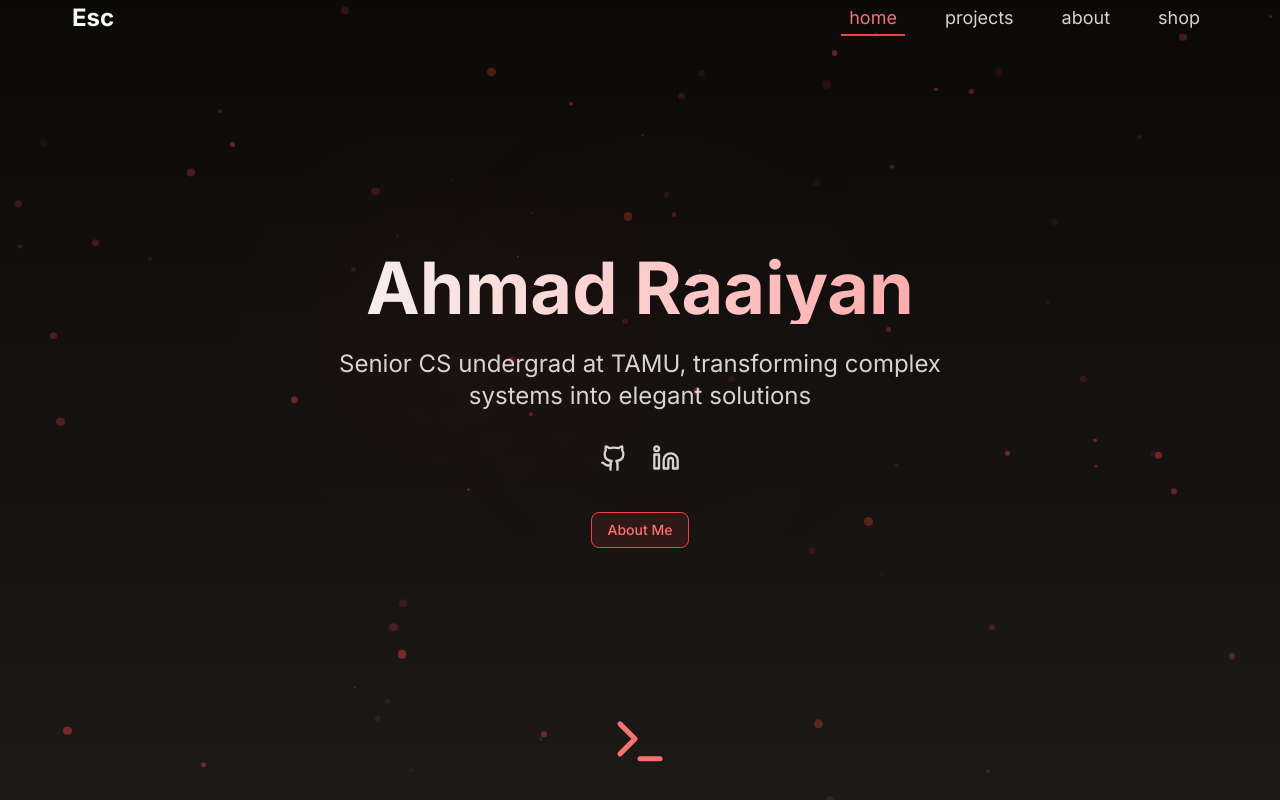
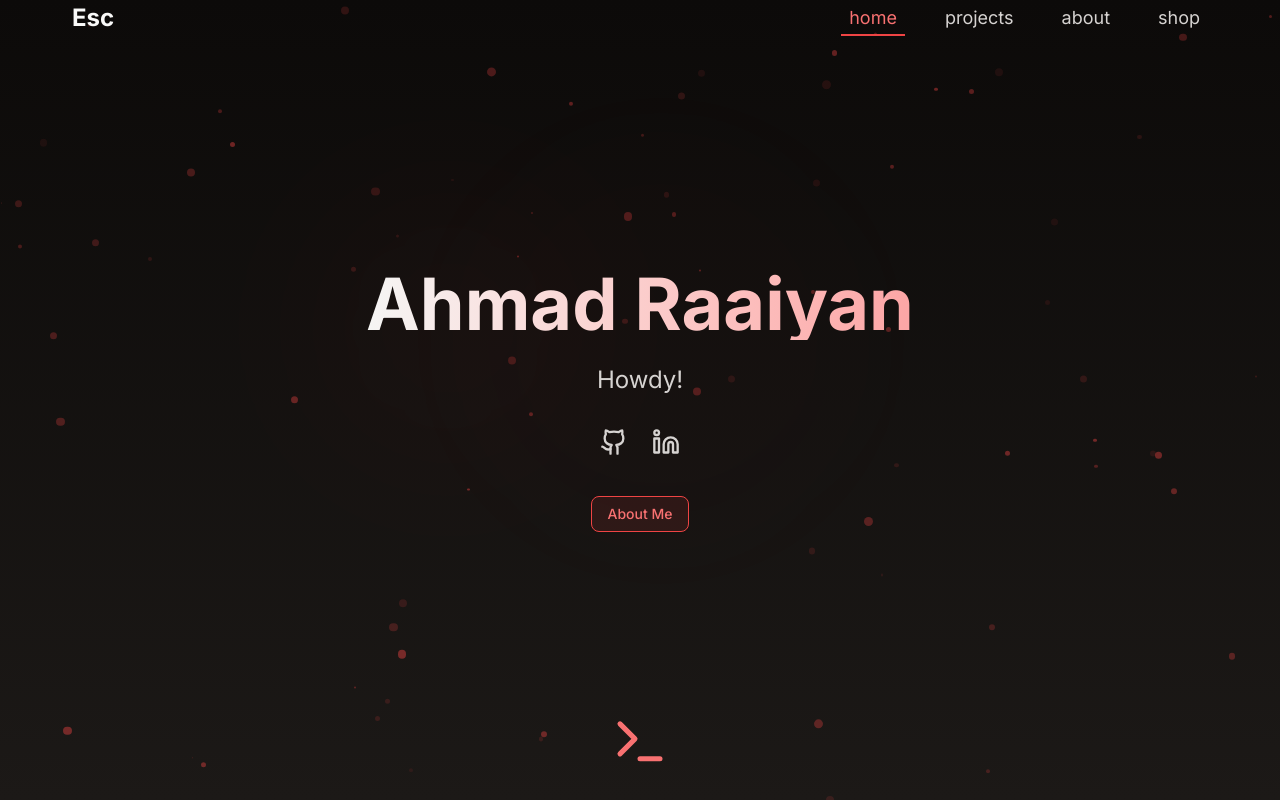
Before and after one commit to contrafy/personal-page, a React (Vite) app: page / in a window 1280 px wide. Built offline with nearby package versions, Linux system fonts and the light colour scheme.

Commit message:
refactor

```diff
--- a/src/pages/about.tsx
+++ b/src/pages/about.tsx
@@ -74,7 +74,7 @@ const About = () => {
 
             <div className="text-center md:text-left">
               <h1 className="text-4xl md:text-5xl font-bold mb-4 text-stone-100">Ahmad Raaiyan</h1>
-              <h2 className="text-xl md:text-2xl text-red-400 mb-6">SysAdmin & Software Developer</h2>
+              <h2 className="text-xl md:text-2xl text-red-400 mb-6">SysAdmin, Software Developer, Lifelong Learner</h2>
               <p className="text-stone-300 md:text-xl max-w-2xl">
                 As a senior CS student at Texas A&M University, I blend systems administration expertise with software development skills. Currently working as a SysAdmin for University Libraries, I specialize in Kubernetes orchestration and cloud infrastructure.
               </p>
@@ -130,7 +130,7 @@ const About = () => {
                 <p className="text-stone-300">
                   Howdy!
 
-                  My name's Ahmad, and I’m currently a Computer Science senior at Texas A&M University with a passion for designing software, maintaining distributed systems, and just about the entire broad field of computing. Born and raised in Michigan, my fascination with computers began early, sparked by curiosity about operating systems internals and proliferated by taking a forbidden peek inside the heart of games I loved playing (Halo 3 and Assassin’s Creed 2 are my all-time favorites). My initial explorations into game internals led me deep into the world of OS internals, which ultimately culminated in an unwavering passion for Linux/FOSS and an appreciation for the unspoken heroes of our modern technological miracles, <a href="https://github.com/FFmpeg/FFmpeg" className="underline italic">looking at you pal...</a>
+                  My name's Ahmad, and I’m currently a Computer Science senior at Texas A&M University with a passion for designing software and maintaining distributed systems. Born and raised in Michigan, my fascination with computers began early, sparked by curiosity about operating systems internals and proliferated by taking a forbidden peek inside the heart of games I loved playing (Halo 3 and Assassin’s Creed 2 are my all-time favorites). My initial explorations into game internals led me deep into the world of OS internals, which ultimately culminated in an unwavering passion for Linux/FOSS and an appreciation for the unspoken heroes of our modern technological miracles, <a href="https://github.com/FFmpeg/FFmpeg" className="underline italic">looking at you pal...</a>
                 </p>
 
                 <p className="text-stone-300">
--- a/src/pages/landing.tsx
+++ b/src/pages/landing.tsx
@@ -45,7 +45,6 @@ const AnimatedBackground = ({ splineUrl }: AnimatedBackgroundProps) => {
   if (splineUrl) {
     return (
       <div className="absolute inset-0 z-0 opacity-60">
-        {/* Uncomment when you have Spline subscription */}
         {/* <Spline scene={splineUrl} /> */}
         <div className="flex items-center justify-center h-full text-stone-700">
           Spline will render here: {splineUrl}
@@ -139,9 +138,10 @@ const Landing = () => {
             </h1>
 
             <p className="text-xl md:text-2xl text-stone-300 max-w-2xl mx-auto mb-8">
-              Senior CS undergrad at TAMU, transforming complex systems into elegant solutions
+              Howdy!
             </p>
 
+            {/* Socials */}
             <div className="flex gap-6 justify-center mb-10">
               <motion.a
                 href="https://github.com/contrafy"
@@ -163,6 +163,7 @@ const Landing = () => {
               </motion.a>
             </div>
 
+            {/* About Me button */}
             <a href="/about">
               <Button
                 variant="outline"
@@ -174,7 +175,7 @@ const Landing = () => {
           </motion.div>
         </div>
 
-        {/* Scroll Indicator */}
+        {/* Bouncing Terminal icon */}
         <motion.div
           className="absolute bottom-8 left-1/2 transform -translate-x-1/2"
           animate={{ y: [0, 10, 0] }}
```
